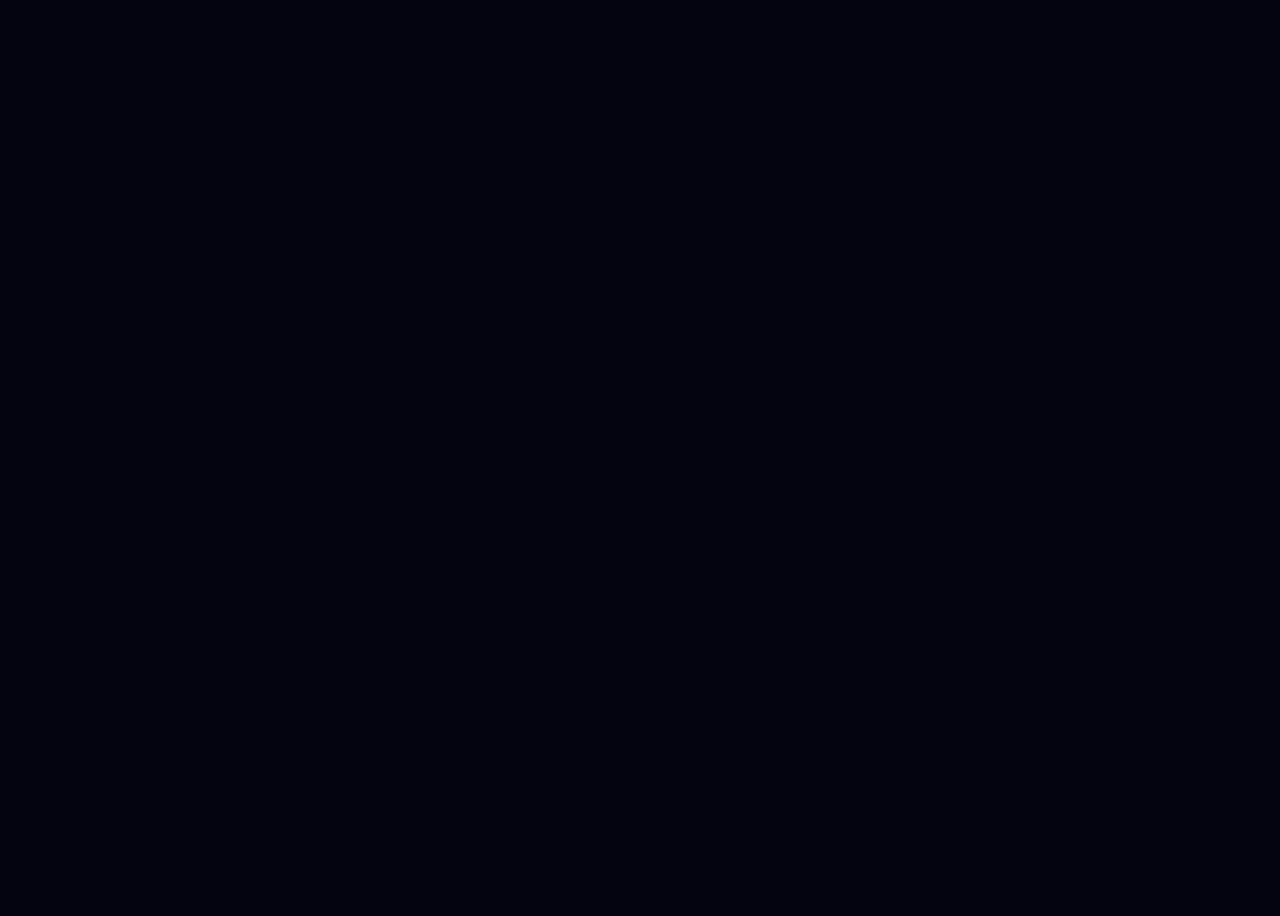
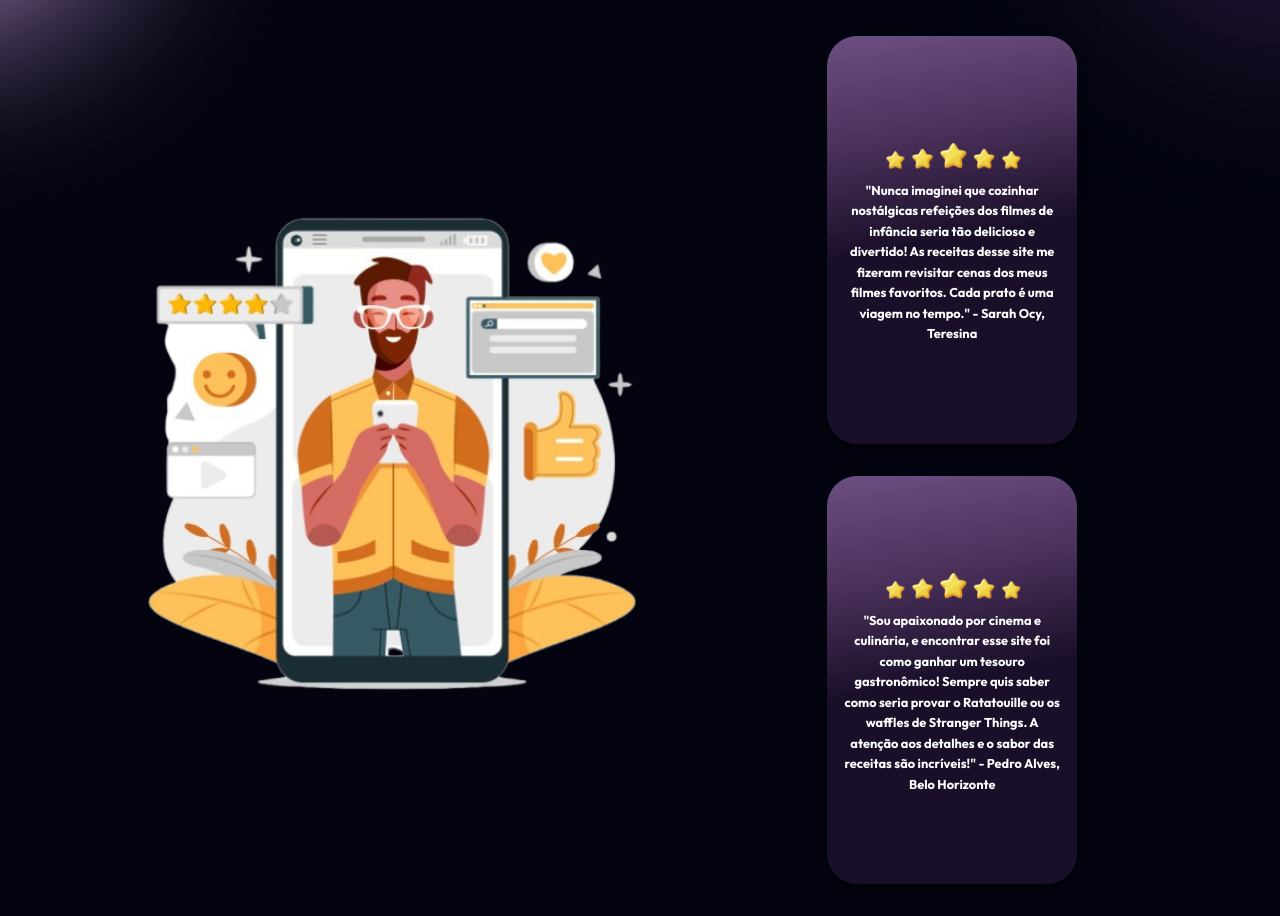
Before and after one commit to Sarocy/7days-of-code-react, a React (Create React App) app: page / in a window 1280 px wide. Shown: the part 2160-3076 px from the top of the page. Before the commit the page ends 1968 px from the top, so only its background shows below. Built offline with nearby package versions, Linux system fonts and the light colour scheme.

Commit message:
Sessão 4

```diff
--- a/src/App.css
+++ b/src/App.css
@@ -19,7 +19,6 @@ body {
   z-index: 1;
 }
 
-/* Plano de fundo com os círculos */
 .background-blur {
   position: absolute;
   top: 0;
@@ -30,7 +29,6 @@ body {
   overflow: hidden;
 }
 
-/* Círculos borrados */
 .blur-circle {
   position: absolute;
   border-radius: 50%;
@@ -38,7 +36,6 @@ body {
   opacity: 2.5;
 }
 
-/* Círculo superior esquerdo */
 .blur-top {
   width: 30vw;
   height: 30vw;
@@ -47,12 +44,11 @@ body {
   left: 20vw;
 }
 
-/* Círculo inferior direito */
 .blur-right1 {
   width: 28vw;
   height: 28vw;
   background-color: #8CC5CF;
-  bottom: 230vh;
+  bottom: 290vh;
   right: -20vw;
 }
 
@@ -60,7 +56,7 @@ body {
   width: 28vw;
   height: 28vw;
   background-color: #7B7B7F;
-  bottom: 140vh;
+  bottom: 220vh;
   right: 70vw;
 }
 
@@ -68,7 +64,7 @@ body {
   width: 28vw;
   height: 28vw;
   background-color: #2F1A41;
-  bottom: 15vh;
+  bottom: 110vh;
   right: -15vw;
 }
 
@@ -76,6 +72,6 @@ body {
   width: 28vw;
   height: 28vw;
   background-color: #A07EB9;
-  bottom: 15vh;
+  bottom: 110vh;
   right: 90vw;
 }
--- a/src/App.js
+++ b/src/App.js
@@ -3,6 +3,7 @@ import Header from "./components/Header";
 import MainSection from "./components/MainSection";
 import AboutSection from "./components/AboutSection";
 import RecipesSection from "./components/RecipesSection";
+import TestimonialsSection from "./components/TestimonialsSection";
 import './App.css';
 
 function App() {
@@ -21,6 +22,7 @@ function App() {
         <MainSection />
         <AboutSection />
         <RecipesSection />
+        <TestimonialsSection />
       </>
     </div>
   );
--- /dev/null
+++ b/src/assets/styles/TestimonialsSection.css
@@ -0,0 +1,65 @@
+.testimonials-section {
+    margin: 0 3rem 0 7rem;
+    padding: 2rem;
+    color: #ffffff;
+    text-align: center;
+}
+
+.section-title {
+    font-size: 4rem;
+    margin-bottom: 4rem;
+    color: #cecdcd;
+    font-weight: bold;
+}
+
+.testimonials-content {
+    display: flex;
+    justify-content: center;
+    align-items: center;
+    gap: 5vw;
+}
+
+.testimonial-image img {
+    width: auto;
+    height: 60vh;
+}
+
+.testimonial-cards {
+    display: flex;
+    gap: 2rem;
+    flex-wrap: wrap;
+    justify-content: center;
+}
+
+.testimonial-card {
+    display: flex;
+    flex-direction: column;
+    justify-content: center;
+    background: linear-gradient(350deg,  #190f29 50%, #4b315b 75%, #6c4f83 100%);
+    border-radius: 30px;
+    padding: 2rem 1rem;
+    width: 17vw;
+    height: 43vh;
+    box-shadow: 0 4px 10px rgba(0, 0, 0, 0.7);
+    text-align: center;
+    transition: transform 0.3s ease;
+    align-items: center;
+}
+
+.testimonial-card:hover {
+    transform: translateY(-10px);
+}
+
+
+.stars {
+    width: 12vw;
+    height: auto;
+}
+
+.testimonial-card p {
+    font-size: 0.8rem;
+    font-weight: bold;
+    line-height: 1.6;
+    color: #ffffff;
+    margin: 1px;
+}
--- /dev/null
+++ b/src/components/TestimonialsSection.js
@@ -0,0 +1,43 @@
+import React from "react";
+import "../assets/styles/TestimonialsSection.css";
+import depoimentos from "../assets/images/depoimentos.png";
+import estrelas from "../assets/images/estrelas.png";
+
+const TestimonialsSection = () => {
+  return (
+    <section className="testimonials-section">
+      <h2 className="section-title">Depoimentos</h2>
+
+      <div className="testimonials-content">
+        <div className="testimonial-image">
+          <img src={depoimentos} alt="Depoimentos" />
+        </div>
+
+        <div className="testimonial-cards">
+          <div className="testimonial-card">
+            <img className="stars" src={estrelas} alt="estrelas" />
+            <p>
+              "Nunca imaginei que cozinhar nostálgicas refeições dos filmes de
+              infância seria tão delicioso e divertido! As receitas desse site
+              me fizeram revisitar cenas dos meus filmes favoritos. Cada prato é
+              uma viagem no tempo." - Sarah Ocy, Teresina
+            </p>
+          </div>
+
+          <div className="testimonial-card">
+            <img className="stars" src={estrelas} alt="estrelas" />
+            <p>
+              "Sou apaixonado por cinema e culinária, e encontrar esse site foi
+              como ganhar um tesouro gastronômico! Sempre quis saber como seria
+              provar o Ratatouille ou os waffles de Stranger Things. A atenção
+              aos detalhes e o sabor das receitas são incríveis!" - Pedro Alves,
+              Belo Horizonte
+            </p>
+          </div>
+        </div>
+      </div>
+    </section>
+  );
+};
+
+export default TestimonialsSection;
```
Also changed, not shown: src/assets/images/depoimentos.png (added), src/assets/images/estrelas.png (added).
